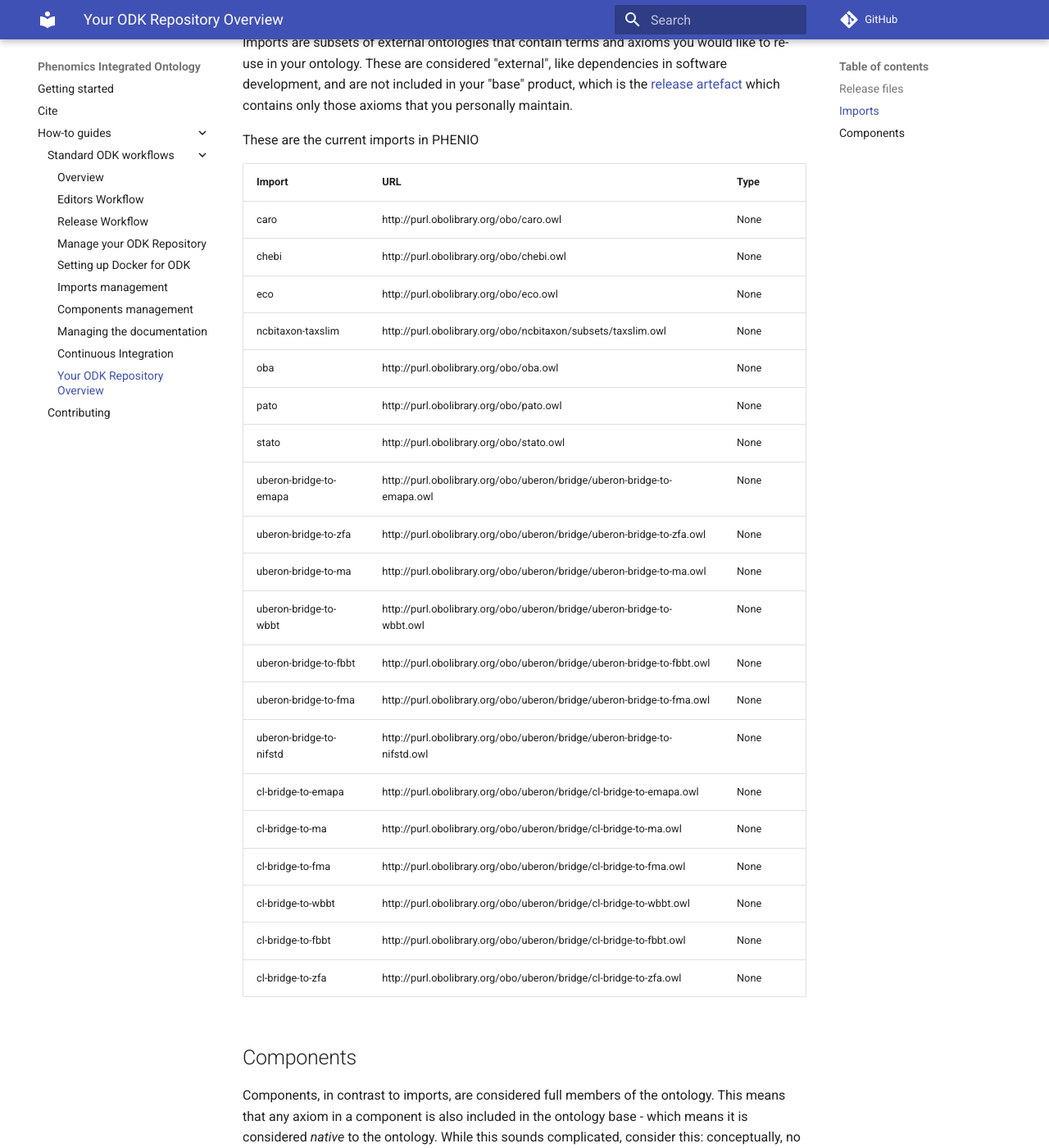
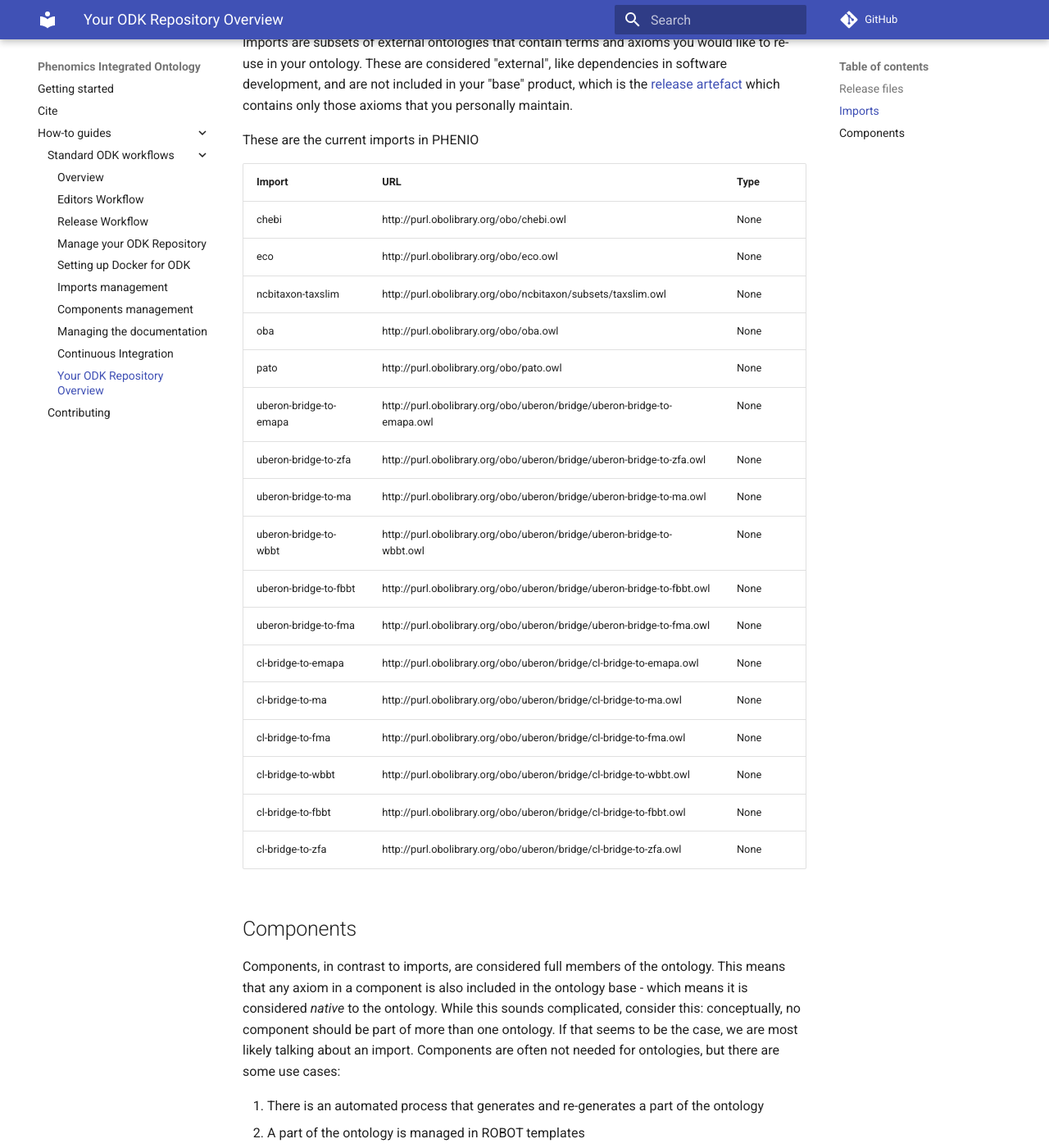
Before and after one commit to monarch-initiative/phenio, an MkDocs documentation site: the page built from docs/odk-workflows/RepositoryFileStructure.md, in a window 1280 px wide and 1400 px high, scrolled down 508 px. Shown: the whole window at 82% size. Built offline with MkDocs 1.6.1 and Material for MkDocs 9.7.7, drawn with Linux system fonts in a browser that asks for light colours; comment, search, counter and statistics services are not loaded; some of the changed text lies outside the part shown.

Commit message:
Update repo

```diff
--- a/docs/odk-workflows/RepositoryFileStructure.md
+++ b/docs/odk-workflows/RepositoryFileStructure.md
@@ -16,20 +16,17 @@
 
 | Import | URL | Type |
 | ------ | --- | ---- |
-| caro | http://purl.obolibrary.org/obo/caro.owl | None |
 | chebi | http://purl.obolibrary.org/obo/chebi.owl | None |
 | eco | http://purl.obolibrary.org/obo/eco.owl | None |
 | ncbitaxon-taxslim | http://purl.obolibrary.org/obo/ncbitaxon/subsets/taxslim.owl | None |
 | oba | http://purl.obolibrary.org/obo/oba.owl | None |
 | pato | http://purl.obolibrary.org/obo/pato.owl | None |
-| stato | http://purl.obolibrary.org/obo/stato.owl | None |
 | uberon-bridge-to-emapa | http://purl.obolibrary.org/obo/uberon/bridge/uberon-bridge-to-emapa.owl | None |
 | uberon-bridge-to-zfa | http://purl.obolibrary.org/obo/uberon/bridge/uberon-bridge-to-zfa.owl | None |
 | uberon-bridge-to-ma | http://purl.obolibrary.org/obo/uberon/bridge/uberon-bridge-to-ma.owl | None |
 | uberon-bridge-to-wbbt | http://purl.obolibrary.org/obo/uberon/bridge/uberon-bridge-to-wbbt.owl | None |
 | uberon-bridge-to-fbbt | http://purl.obolibrary.org/obo/uberon/bridge/uberon-bridge-to-fbbt.owl | None |
 | uberon-bridge-to-fma | http://purl.obolibrary.org/obo/uberon/bridge/uberon-bridge-to-fma.owl | None |
-| uberon-bridge-to-nifstd | http://purl.obolibrary.org/obo/uberon/bridge/uberon-bridge-to-nifstd.owl | None |
 | cl-bridge-to-emapa | http://purl.obolibrary.org/obo/uberon/bridge/cl-bridge-to-emapa.owl | None |
 | cl-bridge-to-ma | http://purl.obolibrary.org/obo/uberon/bridge/cl-bridge-to-ma.owl | None |
 | cl-bridge-to-fma | http://purl.obolibrary.org/obo/uberon/bridge/cl-bridge-to-fma.owl | None |
@@ -49,7 +46,6 @@
 | Filename | URL |
 | -------- | --- |
 | bfo.owl | http://purl.obolibrary.org/obo/bfo.owl |
-| fao.owl | http://purl.obolibrary.org/obo/fao.owl |
 | emapa.owl | http://purl.obolibrary.org/obo/emapa.owl |
 | fbbt.owl | http://purl.obolibrary.org/obo/fbbt.owl |
 | go.owl | http://purl.obolibrary.org/obo/go.owl |
```
Also changed, not shown: 1 other file.
